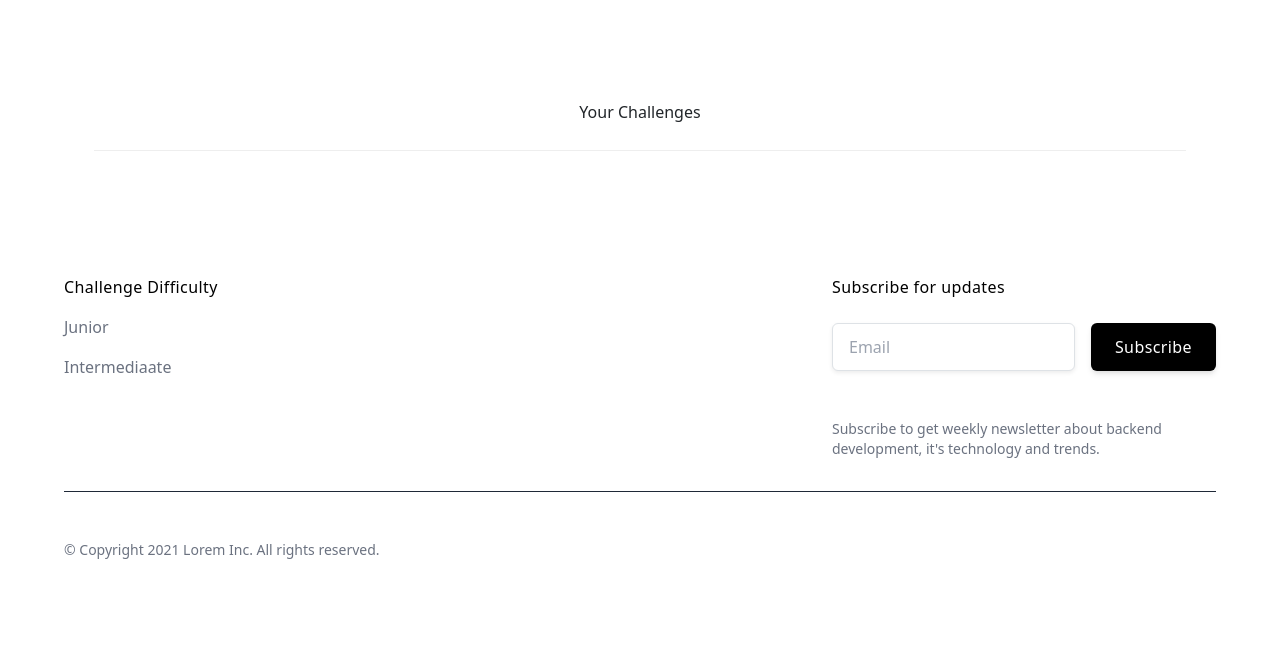
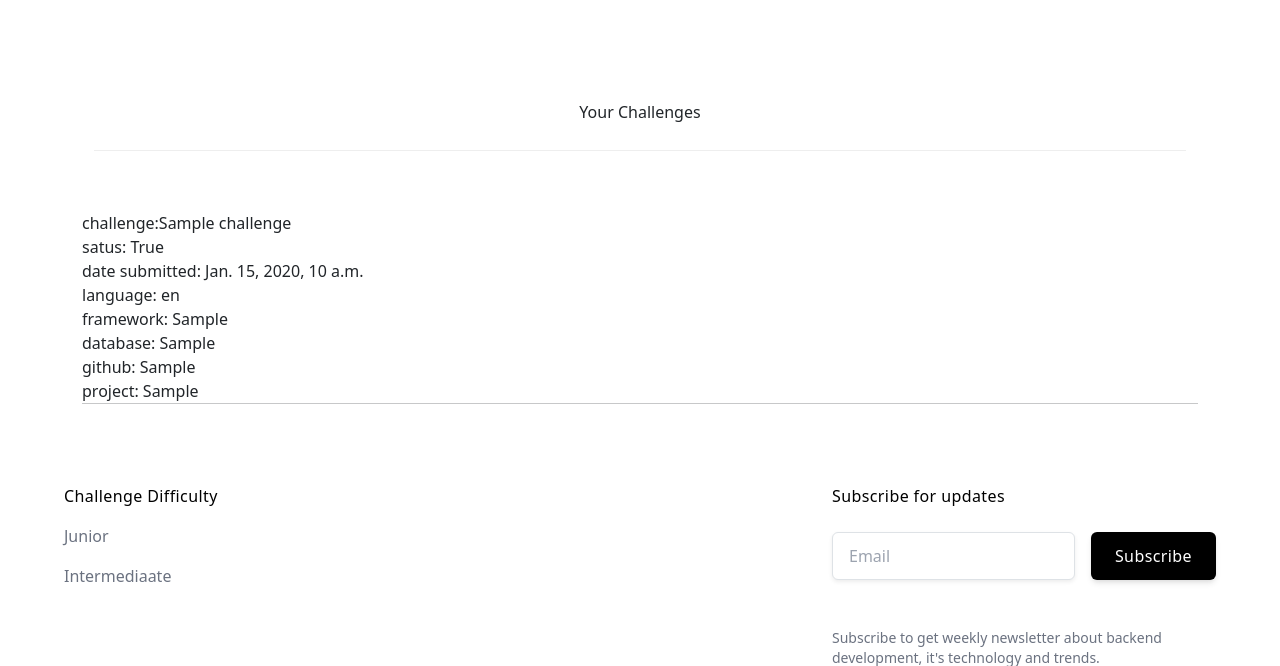
Before and after one commit to vbello-tech/BackEndGuru, a Django app: page /profile/ in a window 1280 px wide. Shown: the part 56-722 px from the top of the page. Before the commit the page ends 615 px from the top, so only its background shows below. Run offline with Django 5.2, Linux system fonts and the light colour scheme; a user stored in the database is signed in; tables that the repository leaves empty hold one stand-in row (values such as "Sample post"); some libraries are stand-ins or nearby versions.

Commit message:
profile page fe

```diff
--- a/Templates/account/profile.html
+++ b/Templates/account/profile.html
@@ -26,6 +26,15 @@
           <div class="filters-content">
               <div class="row grid">
                   {% for item in entry %}
+                  challenge:{{ item.challenge }}<br>
+                  satus: {{ item.completed }}<br>
+                  date submitted: {{ item.datesubmitted }}<br>
+                  language: {{ item.language }}<br>
+                  framework: {{ item.framework }}<br>
+                  database: {{ item.database }}<br>
+                  github: {{ item.github }}<br>
+                  project: {{ item.project }}<br>
+                  <hr>
                    {% endfor %}
               </div>
           </div>
```
